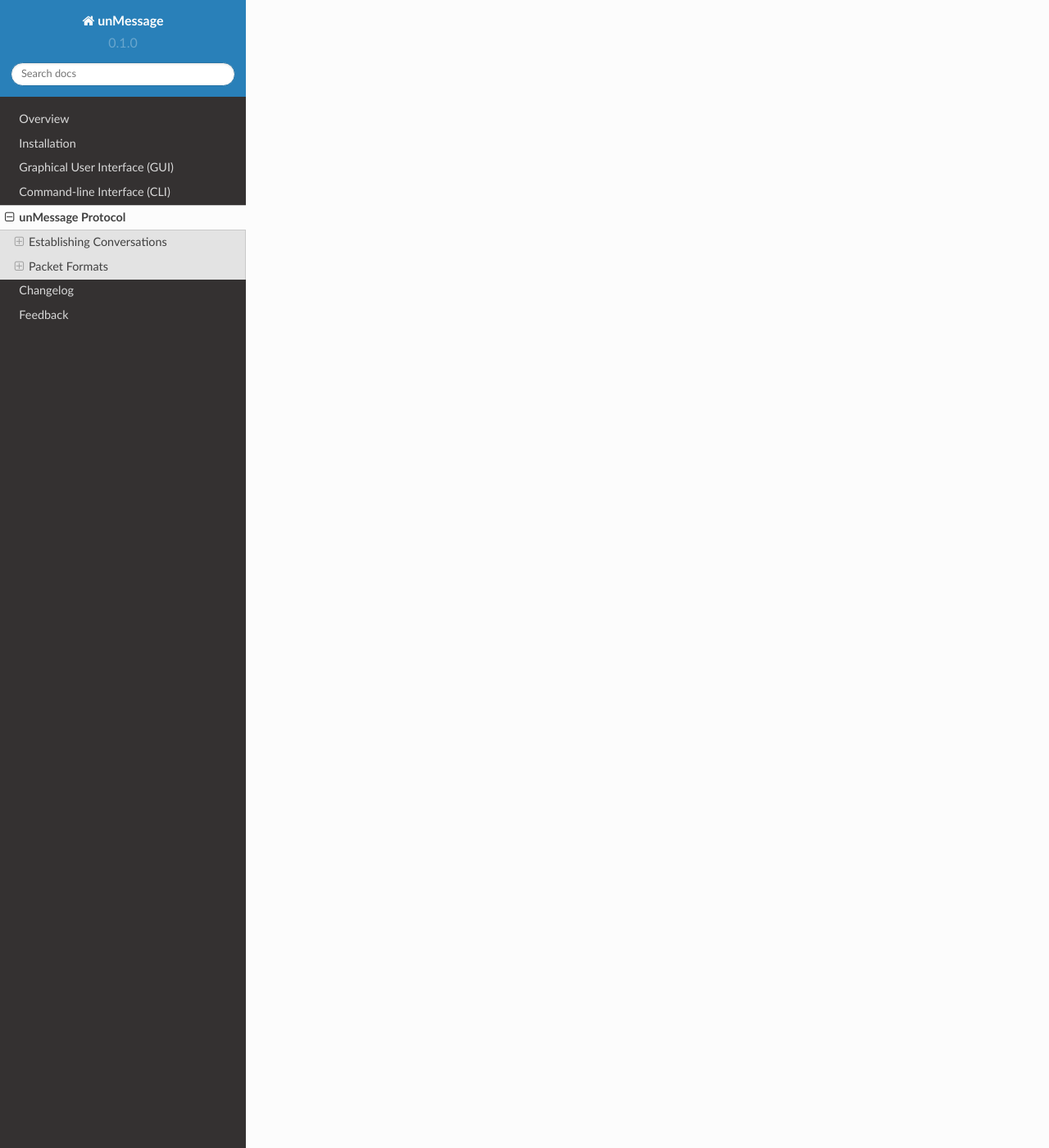
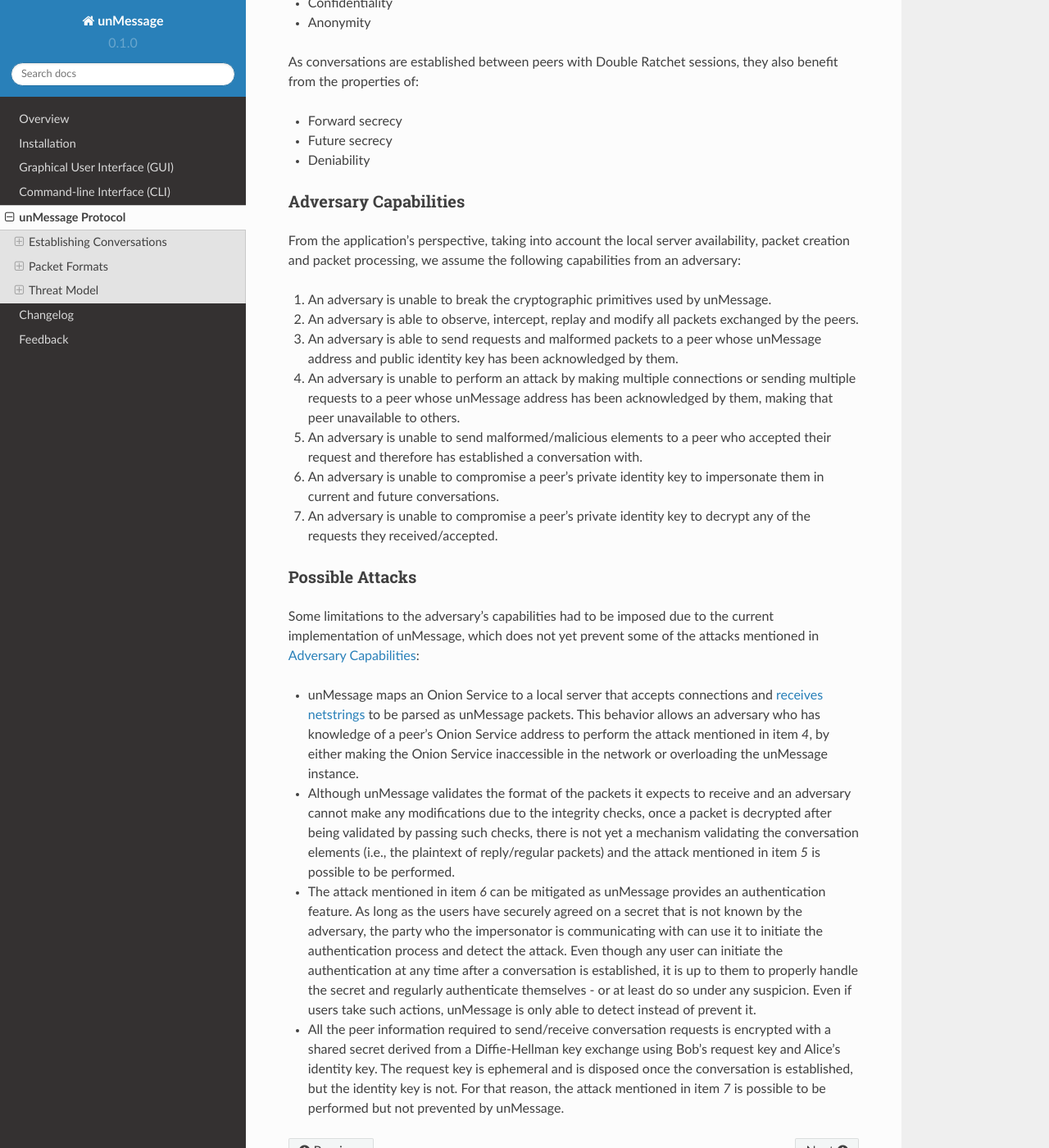
Before and after one commit to AnemoneLabs/unmessage, a Sphinx documentation site: the page built from docs/source/protocol.rst, in a window 1280 px wide and 1400 px high, scrolled down 7018 px. Shown: the whole window at 82% size. Built offline with Sphinx 7.4.7 and the Read the Docs theme 2.0.0, drawn with Linux system fonts in a browser that asks for light colours; some of the changed text lies outside the part shown.

Commit message:
Add `Threat Model` to the docs

```diff
--- a/docs/source/protocol.rst
+++ b/docs/source/protocol.rst
@@ -362,8 +362,117 @@
     a different size. In the future, all packets should be padded to a
     fixed size in order to achieve indistinguishability.
 
+Threat Model
+============
+unMessage is characterized by the packets it creates and processes,
+and the transport used to transmit such packets between its peers. Tor
+Onion Services is the current supported solution used to connect
+peers, but as unMessage employs an application protocol that manages
+its own packets, it would be possible to allow the use of other
+transports as long as such packets are transmitted from one peer to
+another, anonymously.
+
+It is expected that the transport connecting the peers conceals their
+real identity, location and path of transmissions from each other as
+well as from an external adversary observing the network that is not
+as powerful as a Global Passive Adversary. From this perspective,
+unMessage is susceptible to the same security vulnerabilities as the
+transport in use.
+
+Although unMessage expects that information to be anonymously
+*exchanged* between the peers, it does not require anything beyond
+that because by default its packet format provides:
+
+- Integrity
+- Authenticity
+- Confidentiality
+- Anonymity
+
+As conversations are established between peers with Double Ratchet
+sessions, they also benefit from the properties of:
+
+- Forward secrecy
+- Future secrecy
+- Deniability
+
+.. _sec-protocol-adversary:
+
+Adversary Capabilities
+----------------------
+From the application's perspective, taking into account the local
+server availability, packet creation and packet processing, we assume
+the following capabilities from an adversary:
+
+1. An adversary is unable to break the cryptographic primitives used by
+   unMessage.
+
+2. An adversary is able to observe, intercept, replay and modify all
+   packets exchanged by the peers.
+
+3. An adversary is able to send requests and malformed packets to a
+   peer whose unMessage address and public identity key has been
+   acknowledged by them.
+
+4. An adversary is unable to perform an attack by making multiple
+   connections or sending multiple requests to a peer whose unMessage
+   address has been acknowledged by them, making that peer
+   unavailable to others.
+
+5. An adversary is unable to send malformed/malicious elements
+   to a peer who accepted their request and therefore has established
+   a conversation with.
+
+6. An adversary is unable to compromise a peer's private identity key
+   to impersonate them in current and future conversations.
+
+7. An adversary is unable to compromise a peer's private identity key
+   to decrypt any of the requests they received/accepted.
+
+.. _sec-protocol-attacks:
+
+Possible Attacks
+----------------
+Some limitations to the adversary's capabilities had to be imposed
+due to the current implementation of unMessage, which does not yet
+prevent some of the attacks mentioned in
+:ref:`sec-protocol-adversary`:
+
+- unMessage maps an Onion Service to a local server that accepts
+  connections and `receives netstrings`_ to be parsed as unMessage
+  packets. This behavior allows an adversary who has knowledge of a
+  peer's Onion Service address to perform the attack mentioned in
+  item `4`, by either making the Onion Service inaccessible in the
+  network or overloading the unMessage instance.
+
+- Although unMessage validates the format of the packets it expects to
+  receive and an adversary cannot make any modifications due to the
+  integrity checks, once a packet is decrypted after being validated
+  by passing such checks, there is not yet a mechanism validating the
+  conversation elements (i.e., the plaintext of reply/regular packets)
+  and the attack mentioned in item `5` is possible to be performed.
+
+- The attack mentioned in item `6` can be mitigated as unMessage
+  provides an authentication feature. As long as the users have
+  securely agreed on a secret that is not known by the adversary, the
+  party who the impersonator is communicating with can use it to
+  initiate the authentication process and detect the attack. Even
+  though any user can initiate the authentication at any time after a
+  conversation is established, it is up to them to properly handle the
+  secret and regularly authenticate themselves - or at least do so
+  under any suspicion. Even if users take such actions, unMessage is
+  only able to detect instead of prevent it.
+
+- All the peer information required to send/receive conversation
+  requests is encrypted with a shared secret derived from a
+  Diffie-Hellman key exchange using Bob's request key and Alice's
+  identity key. The request key is ephemeral and is disposed once the
+  conversation is established, but the identity key is not. For that
+  reason, the attack mentioned in item `7` is possible to be performed
+  but not prevented by unMessage.
+
 .. _`diffie-hellman ratcheting`: https://whispersystems.org/docs/specifications/doubleratchet/#diffie-hellman-ratchet
 .. _`double ratchet algorithm`: https://whispersystems.org/docs/specifications/doubleratchet
 .. _`hsub`: http://is-not-my.name/hsub.html
+.. _`receives netstrings`: https://twistedmatrix.com/documents/16.6.0/api/twisted.protocols.basic.NetstringReceiver.html
 .. _`tor onion services`: https://www.torproject.org/docs/hidden-services.html
 .. _`triple diffie-hellman key agreement`: https://whispersystems.org/blog/simplifying-otr-deniability
```
